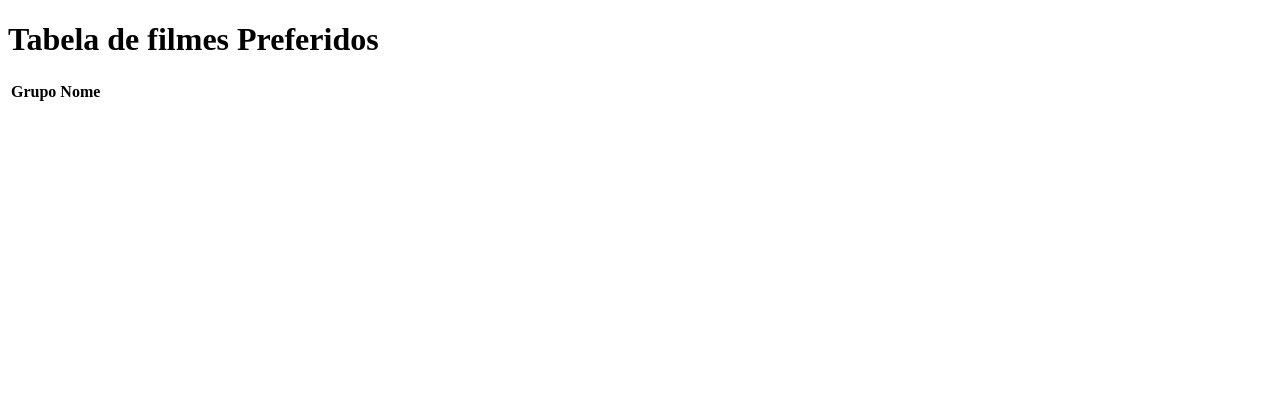
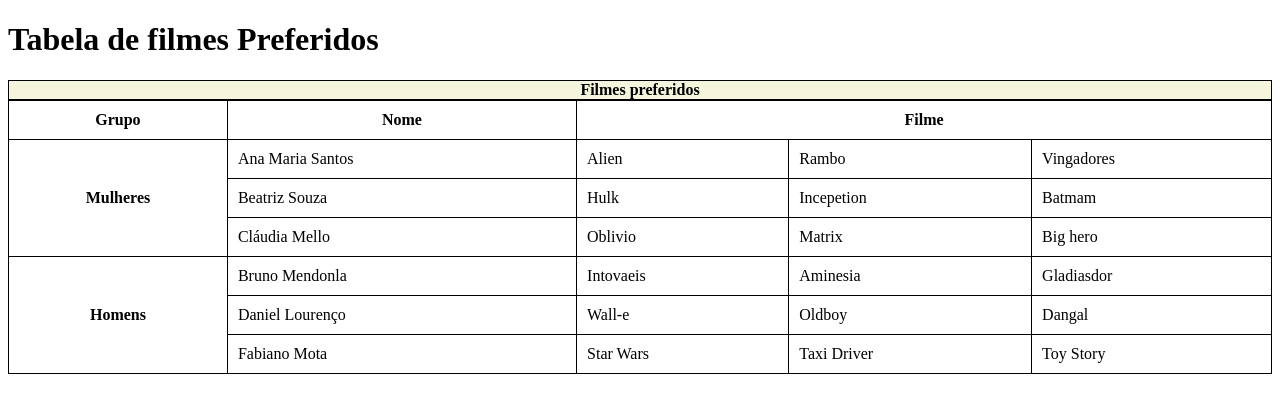
Before and after one commit to Amorimelvis/Html-css, a plain HTML site: page DESAFIOS/desafio15.html in a window 1280 px wide. Drawn offline with Linux system fonts and the light colour scheme.

Commit message:
Update desafio15.html

```diff
--- a/DESAFIOS/desafio15.html
+++ b/DESAFIOS/desafio15.html
@@ -1,17 +1,94 @@
 <!DOCTYPE html>
-<html lang="en">
+<html lang="pt-br">
+
 <head>
     <meta charset="UTF-8">
     <meta name="viewport" content="width=device-width, initial-scale=1.0">
     <title>Tabeles de filmes</title>
+    <style>
+        table{
+            border-collapse: collapse;
+            width: 100%;
+        }
+        th, td {
+            border: 1px solid black;
+            padding: 10px;
+        }
+
+    caption{
+        border: 1px solid black;
+        background-color: beige;
+        padding: 0px;
+        font-family: 'Times New Roman', Times, serif;
+       font-weight: bold;
+    }
+    </style>
 </head>
+
 <body>
     <h1>Tabela de filmes Preferidos </h1>
 
     <table>
-        <th>Grupo</th>
-        <th>Nome</th>
+
+
+        <thead>
+            <caption>Filmes preferidos </caption>
+            <th>Grupo</th>
+            <th>Nome</th>
+            <th colspan="4">Filme</th>
+        </thead>
+        <tbody>
+            <tr>
+                <th rowspan="3">Mulheres</th>
+                <td>Ana Maria Santos</td>
+                <td>Alien</td>
+                <td>Rambo</td>
+                <td>Vingadores</td>
+            </tr>
+            <tr>
+                <td>Beatriz Souza</td>
+                <td>Hulk</td>
+                <td>Incepetion</td>
+                <td>Batmam</td>
+            </tr>
+
+            <tr>
+                <td>Cláudia Mello</td>
+                <td>Oblivio</td>
+                <td>Matrix</td>
+                <td>Big hero</td>
+            </tr>
+
+            <tr>
+                <th rowspan="3">Homens</th>
+                <td>Bruno Mendonla</td>
+                <td>Intovaeis</td>
+                <td>Aminesia</td>
+                <td>Gladiasdor</td>
+            </tr>
+
+            <tr>
+                <td>Daniel Lourenço</td>
+                <td>Wall-e</td>
+                <td>Oldboy</td>
+                <td>Dangal</td>
+            </tr>
+
+            <tr>
+                <td>Fabiano Mota</td>
+                <td>Star Wars</td>
+                <td>Taxi Driver</td>
+                <td>Toy Story</td>
+            </tr>
+
+
+
+
+        </tbody>
+
+
     </table>
 
 </body>
+
 </html>
```
